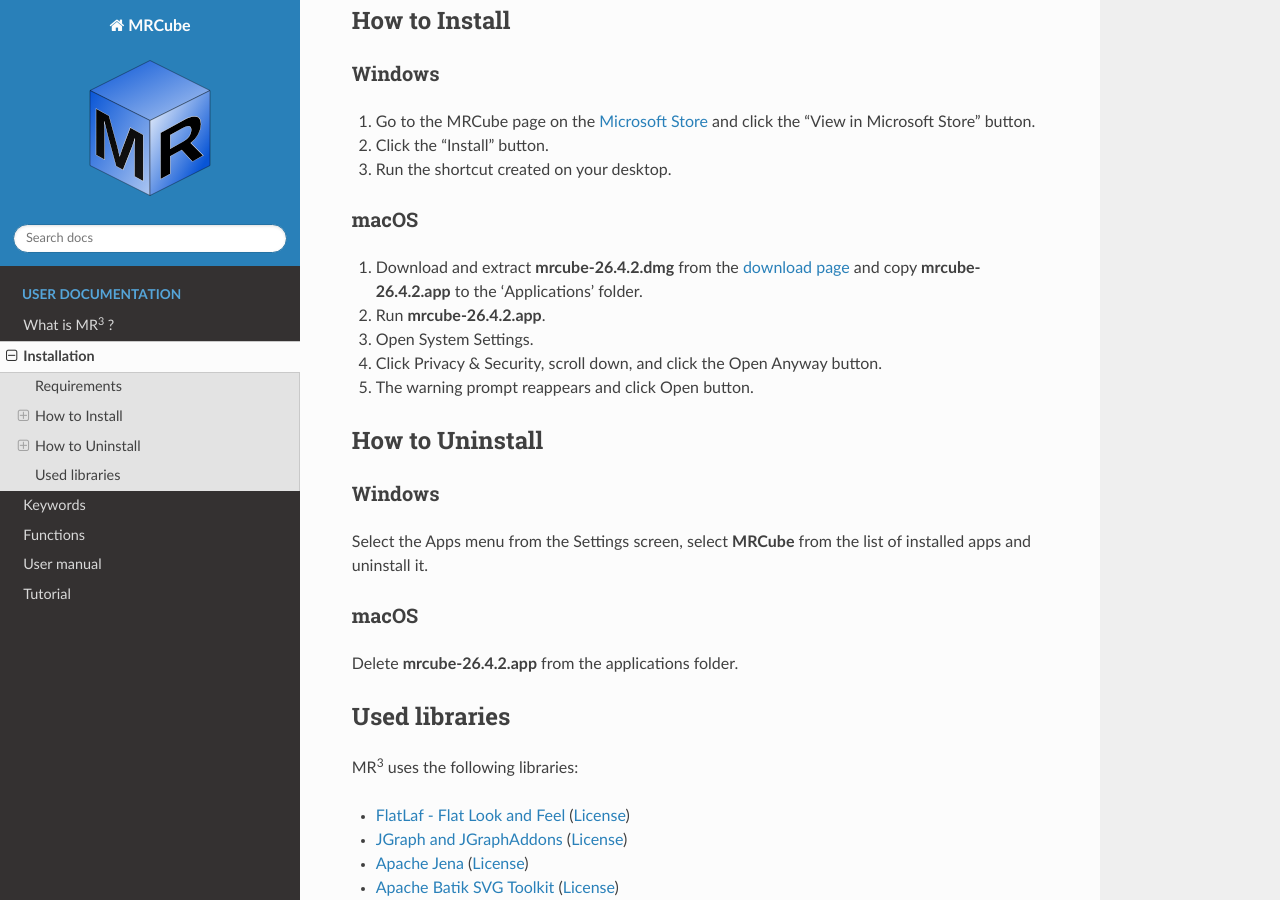
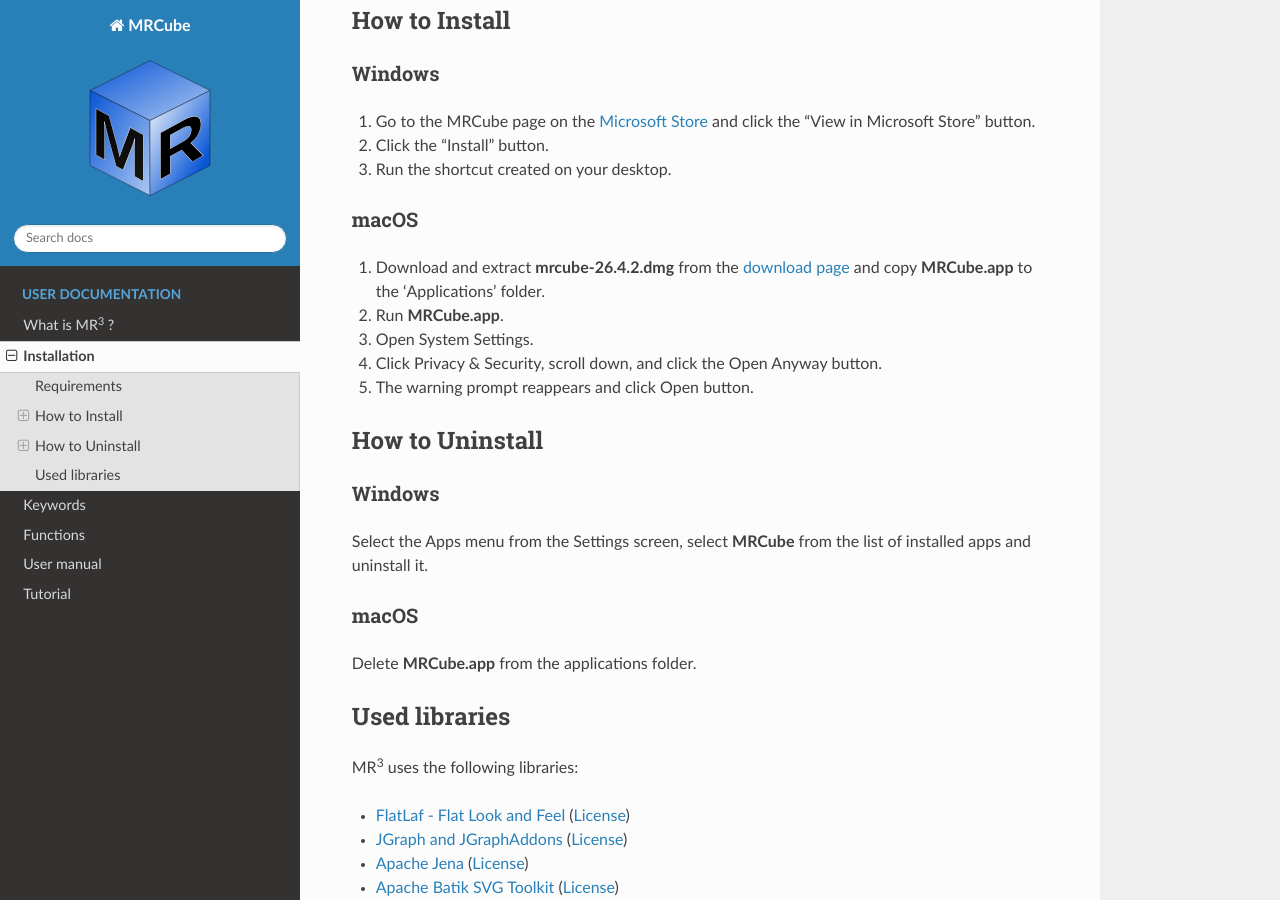
Before and after one commit to mr-3/mrcube-en-docs, a Sphinx documentation site: the page built from docs/source/install.rst, in a window 1280 px wide and 900 px high, scrolled down 584 px. Built offline with Sphinx 7.4.7 and the Read the Docs theme 3.1.0, drawn with Linux system fonts in a browser that asks for light colours.

Commit message:
update install

```diff
--- a/docs/source/install.rst
+++ b/docs/source/install.rst
@@ -24,8 +24,8 @@
 
 macOS
 ^^^^^^^^^^^^^^^^^^^^^^^^^^^^^
-#. Download and extract **mrcube-26.4.2.dmg** from the `download page <https://github.com/mr-3/mrcube/releases>`_ and copy **mrcube-26.4.2.app** to the 'Applications' folder.
-#. Run **mrcube-26.4.2.app**.
+#. Download and extract **mrcube-26.4.2.dmg** from the `download page <https://github.com/mr-3/mrcube/releases>`_ and copy **MRCube.app** to the 'Applications' folder.
+#. Run **MRCube.app**.
 #. Open System Settings.
 #. Click Privacy & Security, scroll down, and click the Open Anyway button.
 #. The warning prompt reappears and click Open button.
@@ -38,7 +38,7 @@
 
 macOS
 ^^^^^^^^^^^^^^^^^^^^^^^^^^^^^
-Delete **mrcube-26.4.2.app** from the applications folder.
+Delete **MRCube.app** from the applications folder.
 
 
 Used libraries
```
